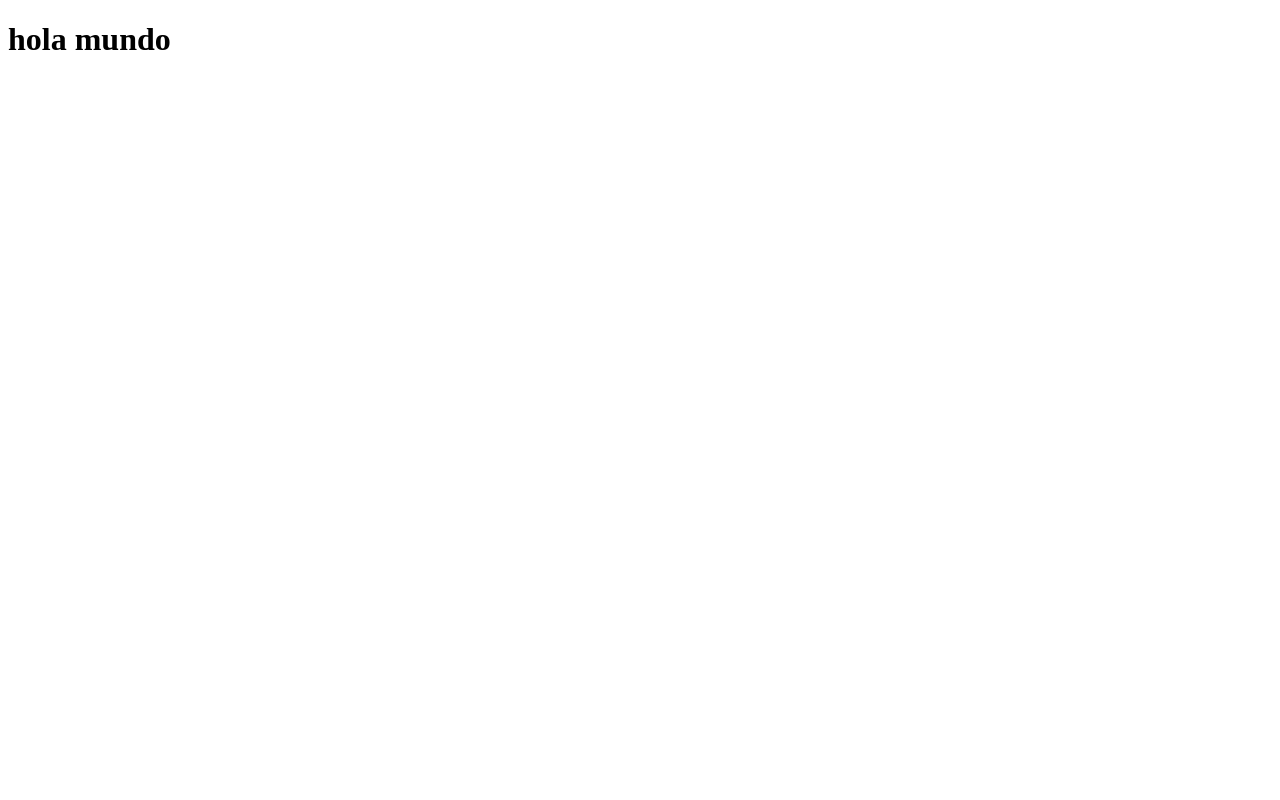
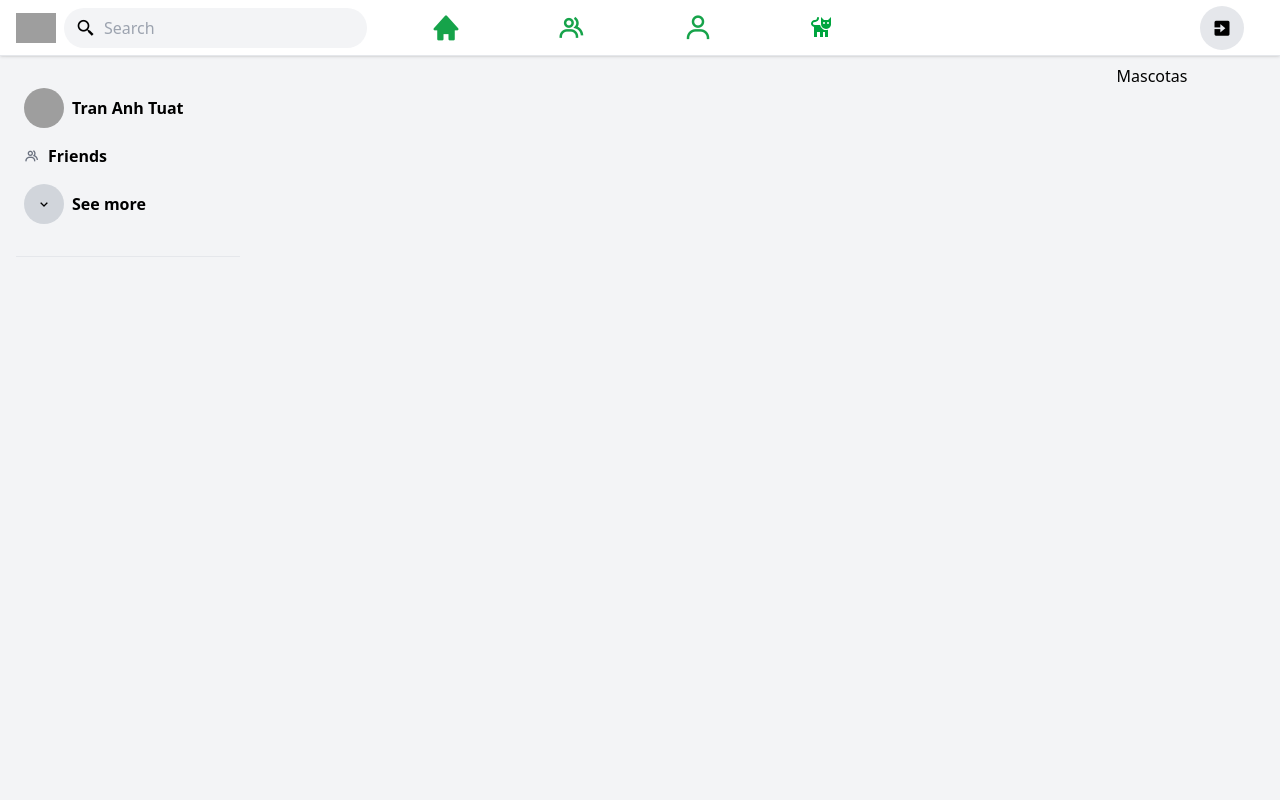
Before and after one commit to Eduardo6446/adopt_a_pet, a Django app: page / in a window 1280 px wide. Before the commit the page is almost empty. Run offline with Django 3.2, Linux system fonts and the light colour scheme; some libraries are stand-ins or nearby versions; grey boxes are pictures that could not be loaded.

Commit message:
layout hecho

```diff
--- /dev/null
+++ b/Pets/templates/Pets/base.html
@@ -0,0 +1,257 @@
+<html lang="en">
+
+    <head>
+        <meta charset="UTF-8">
+        <meta http-equiv="X-UA-Compatible" content="IE=edge">
+        <meta name="viewport" content="width=device-width, initial-scale=1.0">
+
+        <script src="https://cdn.tailwindcss.com"></script>
+
+        <script>
+            tailwind.config = {
+                theme: {
+                    extend: {
+                        colors: {
+                            clifford: '#da373d',
+                        }
+                    }
+                }
+            }
+        </script>
+
+        <!-- AlpineJS -->
+        <script src="https://cdn.jsdelivr.net/gh/alpinejs/alpine@v2.8.2/dist/alpine.min.js" defer></script>
+
+        <!--Boxicons-->
+        <link href='https://unpkg.com/boxicons@2.0.7/css/boxicons.min.css' rel='stylesheet'>
+
+        <!--JQuery-->
+        <script src="https://cdn.jsdelivr.net/npm/jquery@3.6.0/dist/jquery.min.js"></script>
+
+
+        {% block extra_head %}{% endblock extra_head %}
+        <title>{% block title %}{% endblock title %}</title>
+    </head>
+
+    <body class="bg-gray-100 dark:bg-dark-main flex justify-center">
+
+        <nav class="bg-white dark:bg-dark-second h-max md:h-14 w-full shadow flex flex-col md:flex-row items-center justify-center md:justify-between fixed top-0 z-50 border-b dark:border-dark-third">
+
+            <!-- LEFT NAV -->
+            <div class="flex items-center justify-between w-full md:w-max px-4 py-2">
+
+                <a href="#" class="mr-2 hidden md:inline-block">
+                    <img src="https://thumbs.dreamstime.com/z/icono-animal-del-vector-de-la-huella-doméstico-perro-gato-logotipo-pata-125994798.jpg"
+                        alt="" class="w-24 sm:w-20 lg:w-10 h-auto">
+                </a>
+
+                <a href="#" class="inline-block md:hidden">
+                    <img src="https://thumbs.dreamstime.com/z/icono-animal-del-vector-de-la-huella-doméstico-perro-gato-logotipo-pata-125994798.jpg"
+                        alt="" class="w-10 h-10">
+                </a>
+
+                <div class="flex items-center justify-between space-x-1">
+
+                    <div class="relative bg-gray-100 dark:bg-dark-third px-2 py-2 w-13 h-10 sm:w-11 sm:h-11 lg:h-10 lg:w-10 xl:w-max xl:pl-3 xl:pr-8 rounded-full flex items-center justify-center cursor-pointer">
+
+                        <i class='bx bx-search-alt-2 text-xl xl:mr-2 dark:text-dark-txt'></i>
+
+                        <input type="text" placeholder="Search" class="outline-none border-none bg-transparent hidden xl:inline-block">
+                    </div>
+
+                </div>
+
+            </div>
+            <!-- END LEFT NAV -->
+
+            <!-- MAIN NAV -->
+            <ul x-data="{ open: false }" class="flex w-full lg:w-max items-center justify-center">
+                <li class="w-1/6 md:w-max text-center">
+                    <a href="#"
+                        class="w-full text-3xl py-2 px-3 xl:px-12 cursor-pointer text-center inline-block rounded text-green-600 hover:bg-green-100 dark:hover:bg-dark-third dark:text-dark-txt relative">
+                        <i class='bx bxs-home'></i>
+                    </a>
+                </li>
+
+                <li class="w-1/6 md:w-max text-center">
+                    <a href="#"
+                        class="w-full text-3xl py-2 px-3 xl:px-12 cursor-pointer text-center inline-block rounded text-green-600 hover:bg-green-100 dark:hover:bg-dark-third dark:text-dark-txt relative">
+                        <i class='bx bx-group'></i>
+                    </a>
+                </li>
+
+                <li class="w-1/6 md:w-max text-center">
+                    <button @click="open=true"
+                        class="w-full text-3xl py-2 px-3 xl:px-12 cursor-pointer text-center inline-block rounded text-green-600 hover:bg-green-100 dark:hover:bg-dark-third dark:text-dark-txt relative">
+                        <i class='bx bx-user'></i>
+                    </button>
+                </li>
+
+                <li class="w-1/6 md:w-max text-center">
+                    <button @click="open=true"
+                        class="w-full text-3xl py-2 px-3 xl:px-12 cursor-pointer text-center inline-block rounded text-green-600 hover:bg-green-100 dark:hover:bg-dark-third dark:text-dark-txt relative">
+                        <i>
+                            <svg xmlns="http://www.w3.org/2000/svg" width="30" height="25" style="fill: rgb(0, 165, 63);"><path d="M17 14a5 5 0 0 0 2.71-.81L20 13a3.16 3.16 0 0 0 .45-.37l.21-.2a4.48 4.48 0 0 0 .48-.58l.06-.08a4.28 4.28 0 0 0 .41-.76 1.57 1.57 0 0 0 .09-.23 4.21 4.21 0 0 0 .2-.63l.06-.25A5.5 5.5 0 0 0 22 9V2l-3 3h-4l-3-3v7a5 5 0 0 0 5 5zm2-7a1 1 0 1 1-1 1 1 1 0 0 1 1-1zm-4 0a1 1 0 1 1-1 1 1 1 0 0 1 1-1z"></path><path d="M11 22v-5H8v5H5V11.9a3.49 3.49 0 0 1-2.48-1.64A3.59 3.59 0 0 1 2 8.5 3.65 3.65 0 0 1 6 5a1.89 1.89 0 0 0 2-2 1 1 0 0 1 1-1 1 1 0 0 1 1 1 3.89 3.89 0 0 1-4 4C4.19 7 4 8.16 4 8.51S4.18 10 6 10h5.09A6 6 0 0 0 19 14.65V22h-3v-5h-2v5z"></path></svg>
+                        </i>
+                    </button>
+                </li>
+
+                <li class="w-1/3 md:w-max text-center inline-block md:hidden">
+                    <button @click="open=true"
+                        class="w-full text-3xl py-2 px-3 xl:px-12 cursor-pointer text-center inline-block rounded text-green-600 hover:bg-green-100 dark:hover:bg-dark-third dark:text-dark-txt relative">
+                        <i class='bx bx-menu'></i>
+                    </button>
+                </li>
+
+                <!--LEFT Mobile Sidebar-->
+                <div @keydown.window.escape="open = false" x-show="open" aria-labelledby="slide-over-title" x-ref="dialog" aria-modal="true" class="fixed z-10 inset-0 overflow-auto xl:hidden ">
+
+                    <div class="absolute inset-0 overflow-hidden">
+
+                        <div x-description="Background overlay, show/hide based on slide-over state." class="absolute inset-0" @click="open = false" aria-hidden="true"></div>
+
+                        <div class="fixed inset-y-0 right-0 pl-10 max-w-full flex ">
+
+                            <div x-show="open" @click.away="open = false" class="w-screen max-w-md" x-description="Slide-over panel, show/hide based on slide-over state.">
+
+                                <div class="h-full flex flex-col py-6 bg-white dark:bg-dark-second shadow-xl overflow-y-scroll scrollbar-hide">
+
+                                    <div class="px-4 sm:px-6">
+
+                                        <div class="flex items-start justify-between">
+
+                                            <h2 class="text-lg font-medium dark:text-gray-500 text-gray-900"
+                                                id="slide-over-title">
+                                                AdopAPet menu
+                                            </h2>
+
+                                            <!--boton para cerrarlo-->
+
+                                            <div class="ml-3 h-7 flex items-center">
+                                                <button class="bg-white dark:bg-dark-third rounded-md text-gray-400 hover:text-gray-500 focus:outline-none focus:ring-2 focus:ring-offset-2 focus:ring-indigo-500" @click="open = false">
+                                                    <span class="sr-only">Close panel</span>
+                                                    <svg class="h-6 w-6" x-description="Heroicon name: outline/x" xmlns="http://www.w3.org/2000/svg" fill="none" viewBox="0 0 24 24" stroke="currentColor" aria-hidden="true"> <path stroke-linecap="round" stroke-linejoin="round" stroke-width="2" d="M6 18L18 6M6 6l12 12"></path></svg>
+                                                </button>
+                                            </div>
+                                        </div>
+                                    </div>
+
+                                </div>
+
+                            </div>
+
+                    </div>
+
+                </div>
+            </ul>
+            <!-- END MAIN NAV -->
+
+            <div class="mt-6 relative flex-1 px-4 sm:px-6">
+                <!-- Replace with your content -->
+
+                <!--Menu Items-->
+
+                <div class="flex justify-center h-screen">
+                    <!--left sidebar-->
+
+                    <div class="w-1/5 pt-16 h-full hidden xl:flex flex-col fixed top-0 left-0">
+
+                        <ul class="p-4">
+
+                            <li>
+                                <a href="#"
+                                    class="flex items-center space-x-2 p-2 hover:bg-gray-200 rounded-lg transition-all dark:text-dark-txt dark:hover:bg-dark-third">
+                                    <img src="./images/tuat.jpg" alt="Profile picture"
+                                        class="w-10 h-10 rounded-full">
+                                    <span class="font-semibold">Tran Anh Tuat</span>
+                                </a>
+                            </li>
+
+                            <li>
+                                <a href="#"
+                                    class="flex items-center space-x-2 p-2 hover:bg-gray-200 rounded-lg transition-all dark:text-dark-txt dark:hover:bg-dark-third dark:focus:bg-dark-second">
+                                    <i class='bx bx-group text-gray-500'></i>
+                                    <span class="font-semibold">Friends</span>
+                                </a>
+                            </li>
+
+                            <li>
+                                <a href="#"
+                                    class="flex items-center space-x-2 p-2 hover:bg-gray-200 rounded-lg transition-all dark:text-dark-txt dark:hover:bg-dark-third">
+                                    <span
+                                        class="w-10 h-10 rounded-full grid place-items-center bg-gray-300 dark:bg-dark-second">
+                                        <i class='bx bx-chevron-down'></i>
+                                    </span>
+                                    <span class="font-semibold">See more</span>
+                                </a>
+                            </li>
+
+                            <li class="border-b border-gray-200 dark:border-dark-third mt-6"></li>
+                        </ul>
+                        <!-- /End replace -->
+                    </div>
+
+                </div>
+            </div>
+
+            <!-- RIGHT NAV -->
+
+            <ul class="hidden md:flex mx-4 items-center justify-center">
+
+                <ul class="hidden md:flex mx-4 items-center justify-center">
+
+                    <li>
+                        <div x-data="{open:false}">
+                        <div @click="open=true" class="text-xl grid place-items-center dark:bg-dark-second bg-gray-200 dark:bg-dark-third dark:text-dark-txt rounded-full mx-1 p-3 cursor-pointer hover:bg-gray-300 relative">
+                            <i class='bx bxs-exit'></i>
+                        </div>
+
+                            <div x-show="open" @click.away="open=false" class="origin-top-right absolute right-0 mt-2 w-56 rounded-md shadow-lg dark:bg-dark-second bg-white ring-1 ring-black ring-opacity-5 focus:outline-none" role="menu" aria-orientation="vertical" aria-labelledby="menu-button" tabindex="-1">
+                                <div class="py-1" role="none">
+                                <!-- Active: "bg-gray-100 text-gray-900", Not Active: "text-gray-700" -->
+                                <form method="POST" action="#" role="none">
+                                    <button type="submit" class="text-gray-700 dark:text-dark-txt block w-full text-left px-4 py-2 text-sm" role="menuitem" tabindex="-1" id="menu-item-3">
+                                    Cerrar Sesion
+                                    </button>
+                                </form>
+                                </div>
+                            </div>
+                        </div>
+
+                    </li>
+
+                </ul>
+
+
+
+
+            </ul>
+
+            <!-- END RIGHT NAV -->
+
+        </nav>
+
+        <!--main content-->
+
+        <div class="w-full lg:w-2/3 xl:w-2/5 pt-32 lg:pt-16 px-2">
+            {% block content %}
+
+            {% endblock content %}
+        </div>
+
+        <!-- RIGHT NAV -->
+
+        <div class="w-1/5 pt-16 h-full hidden xl:block px-4 fixed top-0 right-0">
+            <ul class="hidden md:flex mx-4 items-center justify-center">
+                <li class="h-full xl:flex">
+                    Mascotas
+                </li>
+            </ul>
+            <!-- END RIGHT NAV -->
+
+        </div>
+
+        {% block javascript %}{% endblock javascript %}
+    </body>
+
+</html>
--- a/Pets/templates/Pets/index.html
+++ b/Pets/templates/Pets/index.html
@@ -1,12 +1,9 @@
-<!DOCTYPE html>
-<html lang="en">
-<head>
-    <meta charset="UTF-8">
-    <meta http-equiv="X-UA-Compatible" content="IE=edge">
-    <meta name="viewport" content="width=device-width, initial-scale=1.0">
-    <title>Document</title>
-</head>
-<body>
+{% extends 'Pets/base.html' %}
+
+{% block title %}
+index
+{% endblock %}
+
+{%block template%}
     <h1>hola mundo</h1>
-</body>
-</html>
+{% endblock %}
--- a/Pets/views.py
+++ b/Pets/views.py
@@ -13,3 +13,13 @@ from .models import *
 # Create your views here.
 def index(request):
     return render(request, 'Pets/index.html')
+
+def login_view(request):
+    return render(request, 'Pets/login.html')
+
+def logout_view(request):
+    logout(request)
+    return HttpResponseRedirect(reverse('index'))
+
+def register_view(request):
+    return render(request, 'Pets/register.html')
```
